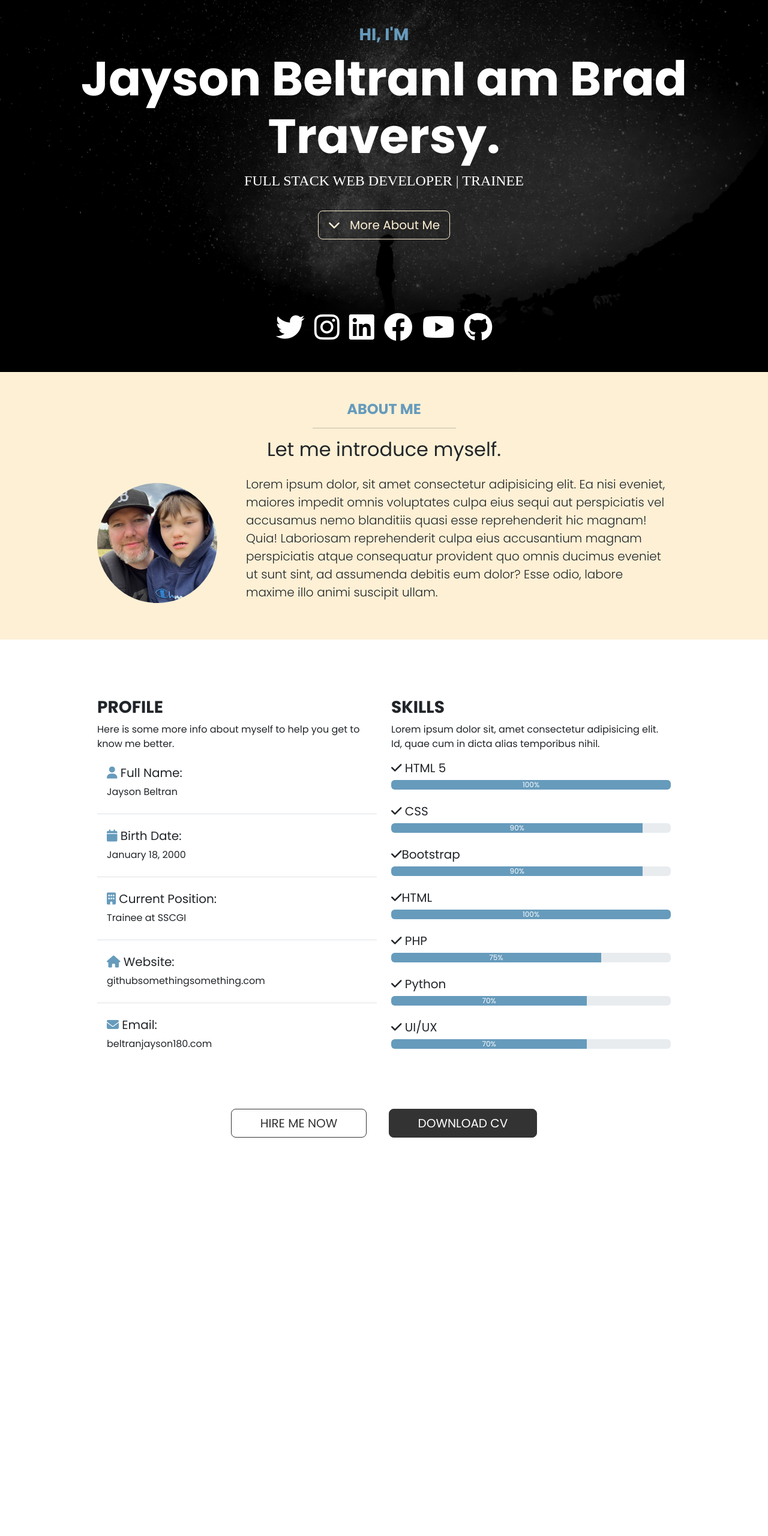
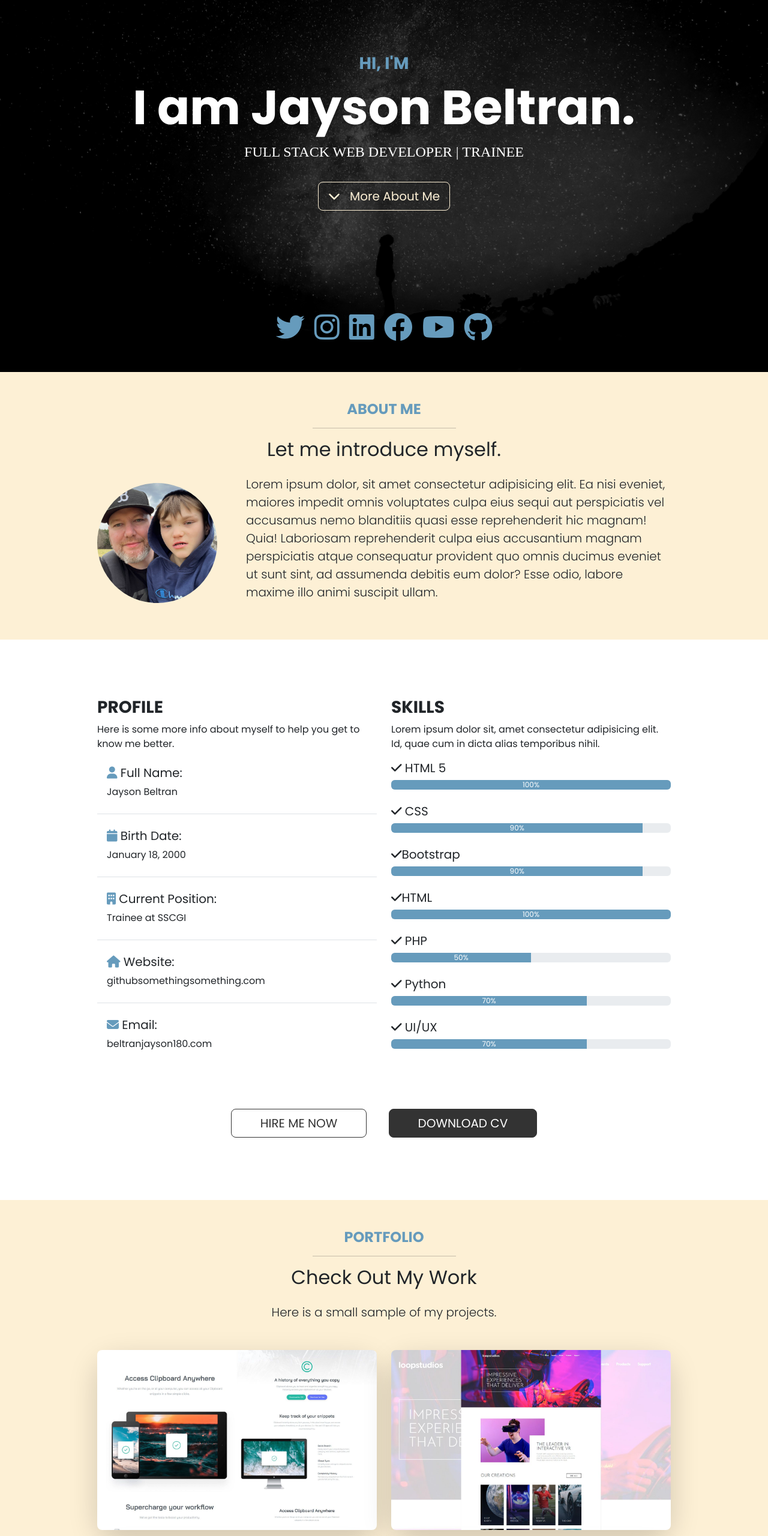
Before and after one commit to Jay0180/Porfolio_web_jfbeltran, a website: page index.html in a window 1280 px wide. Shown: the part 180-2740 px from the top of the page at 60% size. Before the commit the page ends 2180 px from the top, so only its background shows below. Drawn offline with nearby package versions, Linux system fonts and the light colour scheme; files that its build step writes are made by us from their sources.

Commit message:
Fixed Javascript and Adjust icon colors

```diff
--- a/index.html
+++ b/index.html
@@ -20,7 +20,7 @@
   <header class="header vh-100 text-center position-relative">
     <div class="text-container position-relative d-flex flex-column justify-content-center align-items-center h-100">
       <h5 class="text-primary fs-3 fw-bold text-uppercase">Hi, I'm</h5>
-      <h1 id="typing-text" class="display-1 fw-bold text-white">Jayson Beltran</h1>
+      <h1 id="typing-text" class="display-1 fw-bold text-white"></h1>
       <p class="roles text-white text-uppercase fs-4">
         <span>Full Stack Web Developer | </span>
         <span>Trainee</span>
@@ -39,22 +39,22 @@
 
       <div class="social d-flex gap-3 position-absolute">
         <a href="#">
-          <i class="fab fa-twitter fa-3x text-white"></i>
+          <i class="fab fa-twitter fa-3x text-primary"></i>
         </a>
         <a href="#">
-          <i class="fab fa-instagram fa-3x text-white"></i>
+          <i class="fab fa-instagram fa-3x text-primary"></i>
         </a>
         <a href="#">
-          <i class="fab fa-linkedin fa-3x text-white"></i>
+          <i class="fab fa-linkedin fa-3x text-primary"></i>
         </a>
         <a href="#">
-          <i class="fab fa-facebook fa-3x text-white"></i>
+          <i class="fab fa-facebook fa-3x text-primary"></i>
         </a>
         <a href="#">
-          <i class="fab fa-youtube fa-3x text-white"></i>
+          <i class="fab fa-youtube fa-3x text-primary"></i>
         </a>
         <a href="#">
-          <i class="fab fa-github fa-3x text-white"></i>
+          <i class="fab fa-github fa-3x text-primary"></i>
         </a>
       </div>
     </div>
@@ -149,7 +149,7 @@
 
           <h5><i class="fas fa-check"></i> PHP</h5>
           <div class="progress mb-4" role="progressbar" aria-valuenow="75" aria-valuemin="0" aria-valuemax="100">
-            <div class="progress-bar" style="width: 75%">75%</div>
+            <div class="progress-bar" style="width: 50%">50%</div>
           </div>
 
           <h5><i class="fas fa-check"></i> Python</h5>
@@ -171,6 +171,66 @@
       </div>
     </div>
   </section>
+  <!-- Portfolio -->
+  <section class="portfolio py-5 bg-light">
+    <div class="container">
+      <div class="text-center mb-5">
+        <h4 class="text-uppercase fw-bold text-primary">Portfolio</h4>
+        <hr class="w-25 mx-auto" />
+        <h2 class="mb-4">Check Out My Work</h2>
+        <p class="lead">Here is a small sample of my projects.</p>
+      </div>
+      <div class="row">
+        <div class="col-md-6 mb-4">
+          <div class="project shadow-lg rounded-5">
+            <a href="images/project1.jpg" data-lightbox="images" data-title="Cliboard Landing Page">
+              <img src="images/project1.jpg" alt="" class="img-fluid rounded-3" />
+            </a>
+          </div>
+        </div>
+
+        <div class="col-md-6 mb-4">
+          <div class="project shadow-lg rounded-5">
+            <a href="images/project2.jpg" data-lightbox="images" data-title="Loop Studios Website">
+              <img src="images/project2.jpg" alt="" class="img-fluid rounded-3" />
+            </a>
+          </div>
+        </div>
+
+        <div class="col-md-6 mb-4">
+          <div class="project shadow-lg rounded-5">
+            <a href="images/project3.jpg" data-lightbox="images" data-title="Shortly Website">
+              <img src="images/project3.jpg" alt="" class="img-fluid rounded-3" />
+            </a>
+          </div>
+        </div>
+
+        <div class="col-md-6 mb-4">
+          <div class="project shadow-lg rounded-5">
+            <a href="images/project4.jpg" data-lightbox="images" data-title="Flyo Website">
+              <img src="images/project4.jpg" alt="" class="img-fluid rounded-3" />
+            </a>
+          </div>
+        </div>
+
+        <div class="col-md-6 mb-4">
+          <div class="project shadow-lg rounded-5">
+            <a href="images/project5.jpg" data-lightbox="images" data-title="Bookmark Website">
+              <img src="images/project5.jpg" alt="" class="img-fluid rounded-3" />
+            </a>
+          </div>
+        </div>
+
+        <div class="col-md-6 mb-4">
+          <div class="project shadow-lg rounded-5">
+            <a href="images/project6.jpg" data-lightbox="images" data-title="Grid Layout">
+              <img src="images/project6.jpg" alt="" class="img-fluid rounded-3" />
+            </a>
+          </div>
+        </div>
+      </div>
+    </div>
+  </section>
 
 
   <script src="js/bootstrap.bundle.min.js"></script>
--- a/js/script.js
+++ b/js/script.js
@@ -1,5 +1,5 @@
 function runTypingEffect() {
-    const text = 'I am Brad Traversy.';
+    const text = 'I am Jayson Beltran.';
     const typingElement = document.getElementById('typing-text');
     const typingDelay = 100;
 
```
